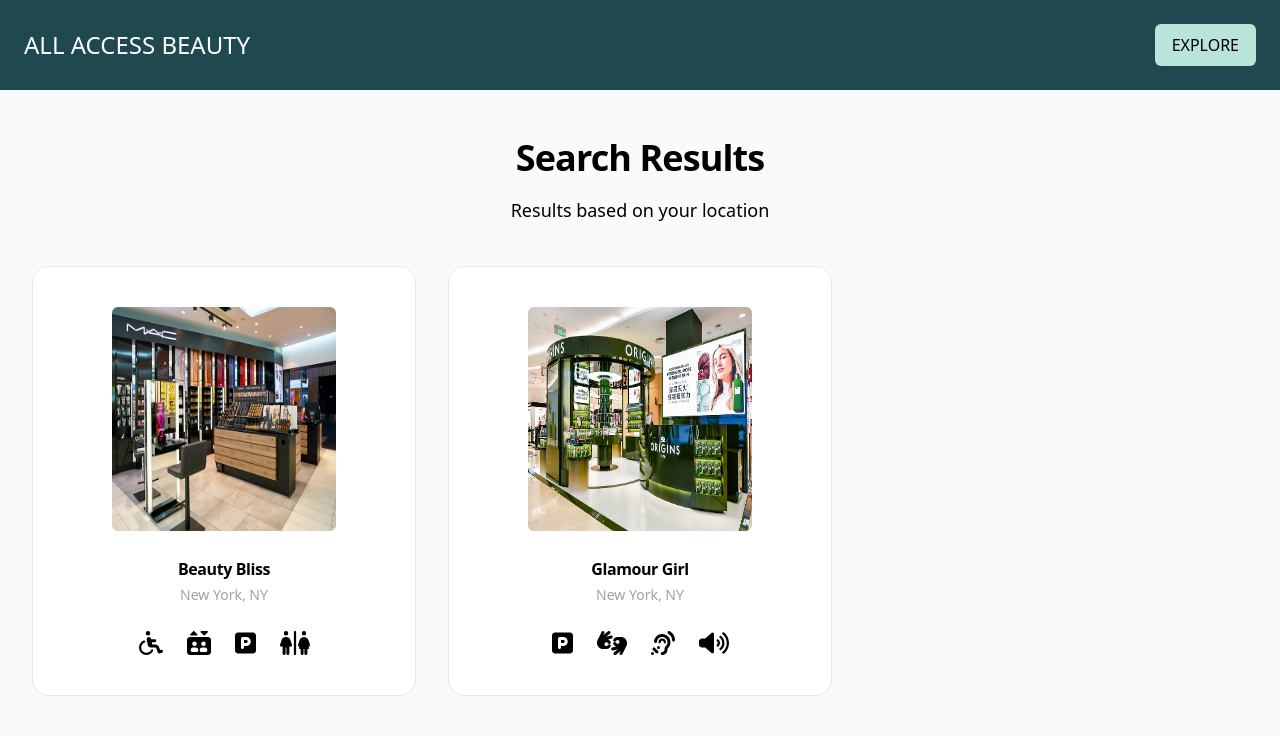
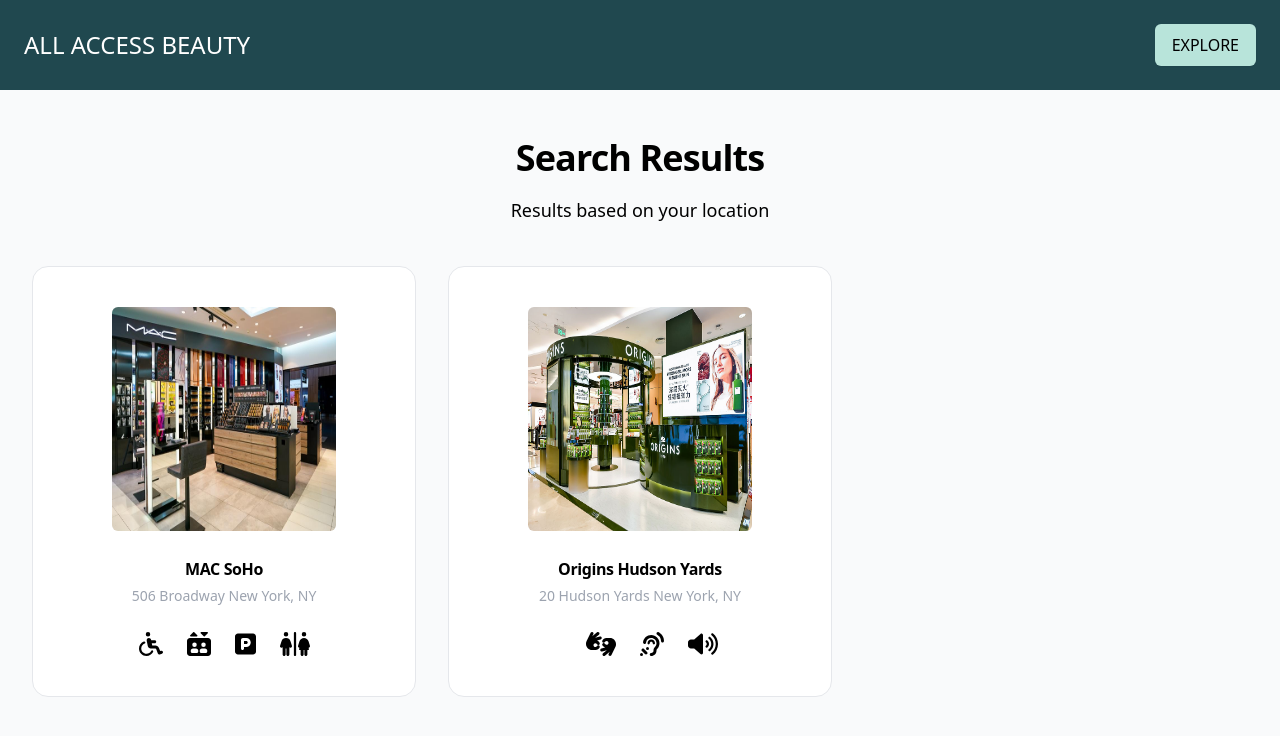
Before and after one commit to johnfarese/all-access-beauty, a React (Vite) app in the folder frontend/: page /stores in a window 1280 px wide. Shown: the top 736 px of the page. Built offline with nearby package versions, Linux system fonts and the light colour scheme.

Commit message:
Add brand, full address, and google link to store cards

```diff
--- a/frontend/public/data/stores.json
+++ b/frontend/public/data/stores.json
@@ -1,17 +1,18 @@
 [
   {
     "store_id": 1,
-    "store_name": "Beauty Bliss",
-    "brand": "mac",
+    "store_name": "SoHo",
+    "brand": "MAC",
+    "google_link": "https://goo.gl/maps/nhaxm3XqPZBA85tRA",
     "address": {
       "street_name": "Broadway",
-      "street_number": "1000",
+      "street_number": "506",
       "city": "New York",
       "state": "NY",
-      "zip_code": "10001",
+      "zip_code": "10012",
       "country": "USA",
-      "latitude": 40.746507,
-      "longitude": -73.988957
+      "latitude": 40.722266,
+      "longitude": -73.999126
     },
     "accessibility_features": [
       {
@@ -61,23 +62,24 @@
   },
   {
     "store_id": 2,
-    "store_name": "Glamour Girl",
-    "brand": "origins",
+    "store_name": "Hudson Yards",
+    "brand": "Origins",
+    "google_link": "https://goo.gl/maps/25YWK3UDe4FR5W9LA",
     "address": {
-      "street_name": "5th Ave",
-      "street_number": "600",
+      "street_name": "Hudson Yards",
+      "street_number": "20",
       "city": "New York",
       "state": "NY",
       "zip_code": "10001",
       "country": "USA",
-      "latitude": 40.760067,
-      "longitude": -73.976174
+      "latitude": 40.753819,
+      "longitude": -74.000444
     },
     "accessibility_features": [
       {
-        "feature_name": "Accessible parking",
-        "disability_type_name": "Motor impairment",
-        "disability_type_description": "Impairment of motor functions, such as movement or coordination"
+        "feature_name": "Braille",
+        "disability_type_name": "Hearing impairment",
+        "disability_type_description": "Impairment of the hearing ability"
       },
       {
         "feature_name": "Sign language",
--- a/frontend/src/routes/stores/StoreList.jsx
+++ b/frontend/src/routes/stores/StoreList.jsx
@@ -18,9 +18,12 @@ const StoreList = (props) => {
         >
             {stores.map((store) => (
                 <li key={store.store_id} className="rounded-2xl bg-white border border-gray-200 py-10 px-8">
-                    <img className="mx-auto h-48 w-48 rounded-md md:h-56 md:w-56" src={imageMap[store.brand]} alt="" />
-                    <h3 className="mt-6 text-base font-semibold leading-7 tracking-tight">{store.store_name}</h3>
-                    <p className="text-sm leading-6 text-gray-400">{`${store.address.city}, ${store.address.state}`}</p>
+                    <img className="mx-auto h-48 w-48 rounded-md md:h-56 md:w-56" src={imageMap[store.brand.toLowerCase()]} alt="" />
+                    <h3 className="mt-6 text-base font-semibold leading-7 tracking-tight">{`${store.brand} ${store.store_name}`}</h3>
+                    <a href={store.google_link} className="text-sm leading-6 text-gray-400" target="_blank">
+                        <span className="block xl:inline text-sm leading-6 text-gray-400">{`${store.address.street_number} ${store.address.street_name}`}</span>{' '}
+                        <span className="block xl:inline text-sm leading-6 text-gray-400">{`${store.address.city}, ${store.address.state}`}</span>
+                    </a>
                     <AccessibleFeatures features={store.accessibility_features} />
                 </li>
             ))}
```
